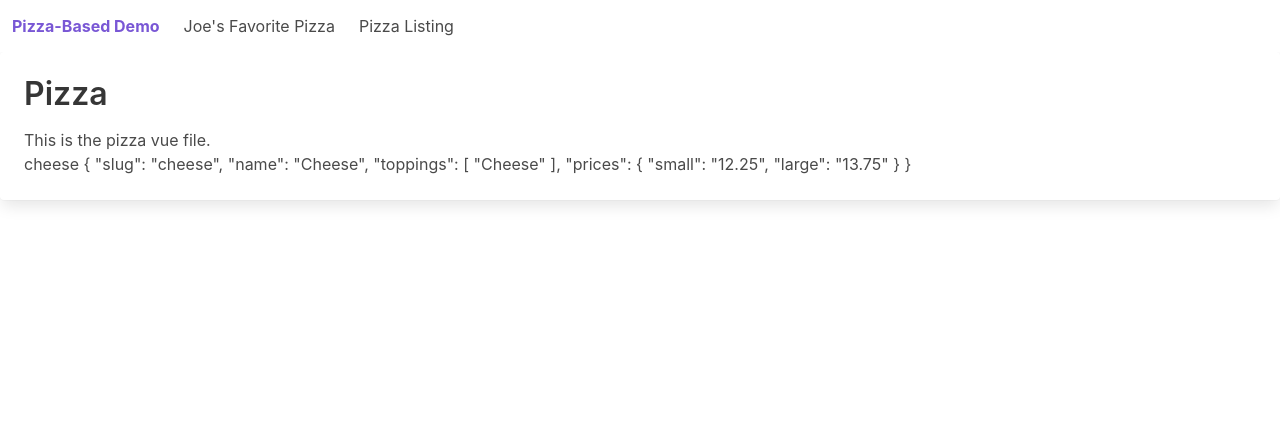
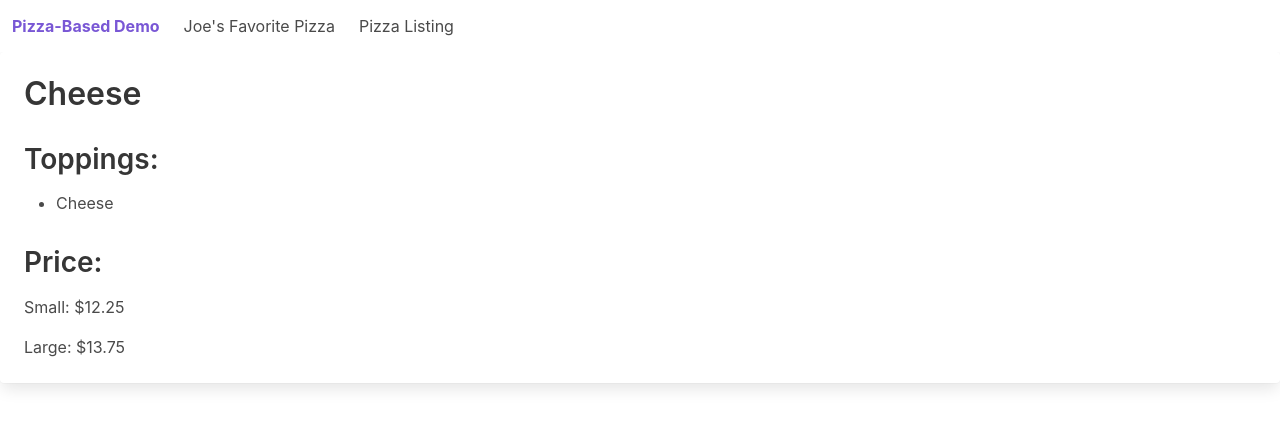
Before and after one commit to steinbring/vue-router-demo, a Vue app: page /#/pizza/cheese in a window 1280 px wide. Shown: the top 428 px of the page. Built offline with nearby package versions, Linux system fonts and the light colour scheme.

Commit message:
I built out the page for individual pizzas

```diff
--- a/src/components/Pizza.vue
+++ b/src/components/Pizza.vue
@@ -4,12 +4,18 @@
     <div class="card">
       <div class="card-content">
         <div class="content">
-          <h1>Pizza</h1>
-          <p>This is the pizza vue file.</p>
-
-          {{ $route.params.id }}
-
-          {{selectedPizza}}
+          <h1>{{selectedPizza.name}}</h1>
+          <h2>Toppings:</h2>
+          <ul>
+            <li v-for="topping in selectedPizza.toppings" :key="topping" v-bind:value="topping">{{topping}}</li>
+          </ul>
+          <h2>Price:</h2>
+          <p>
+            Small: ${{selectedPizza.prices.small}}
+          </p>
+          <p>
+            Large: ${{selectedPizza.prices.large}}
+          </p>
         </div>
       </div>
     </div>
```
